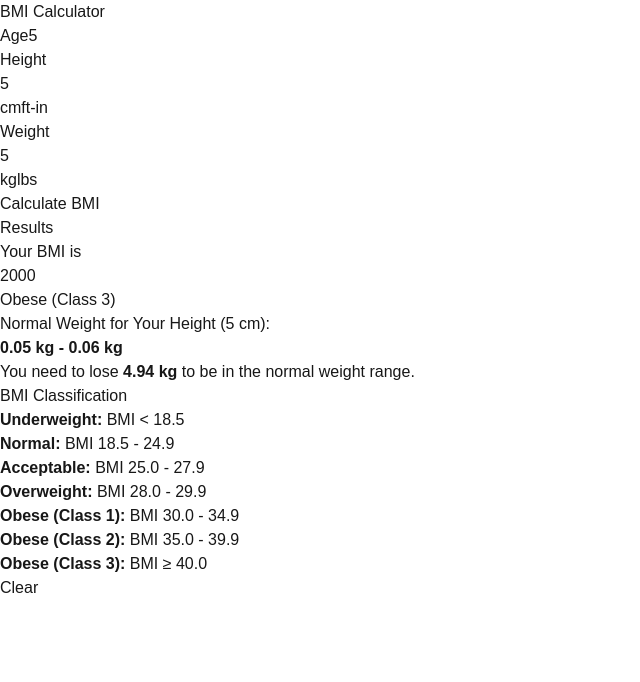
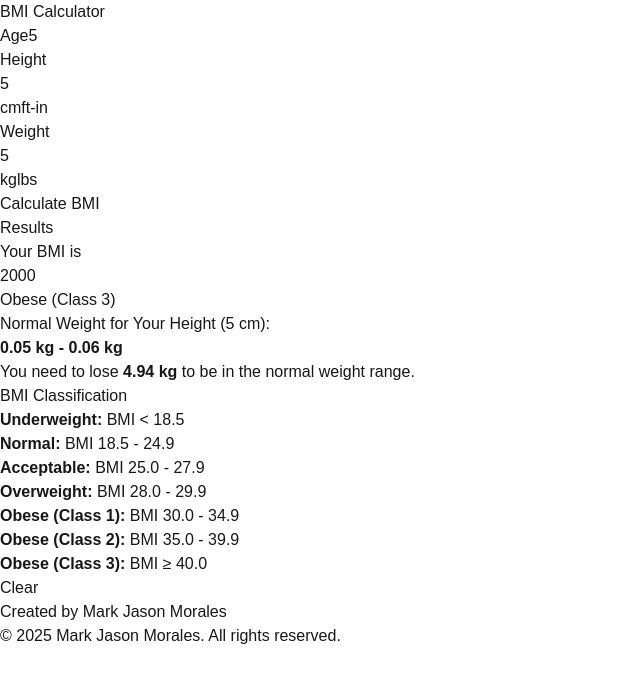
Before and after one commit to emjiixx/bmi-calculator-with-units, a Next.js app: page / in a window 1280 px wide. Both pictures are taken after typing "5", "5", "5" into the empty fields and a click on the button "Calculate BMI". Shown: the top 682 px of the page, without its empty margins (0-640 px from the left). Built offline with nearby package versions, Linux system fonts and the light colour scheme.

Commit message:
added footer

```diff
--- a/src/app/components/BMICalculator.tsx
+++ b/src/app/components/BMICalculator.tsx
@@ -320,10 +320,28 @@ const BMICalculator = () => {
         </button>
         )}
     </div>
+
+    <div className="mt-8 text-center text-gray-800 text-sm">
+      <p>
+        Created by{" "}
+        <a
+          href="https://markjasonp.vercel.app/"
+          target="_blank"
+          rel="noopener noreferrer"
+          className="text-blue-500 hover:text-blue-600 underline"
+        >
+          Mark Jason Morales
+        </a>
+      </p>
+      <p className="mt-1">© 2025 Mark Jason Morales. All rights reserved.</p>
+    </div>
   </div>
+
 )}
     </div>
+
   );
+
 };
 
 export default BMICalculator;
```
